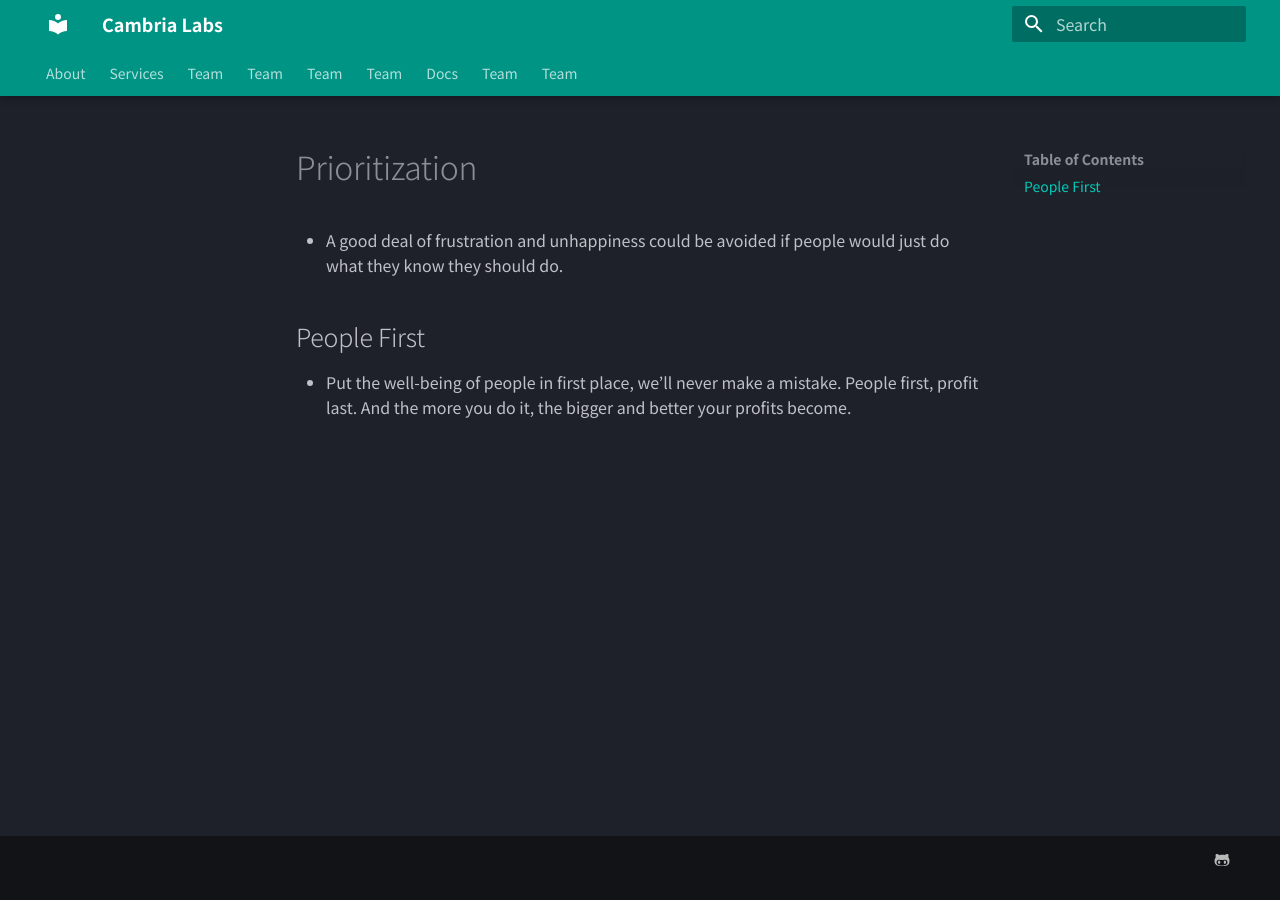
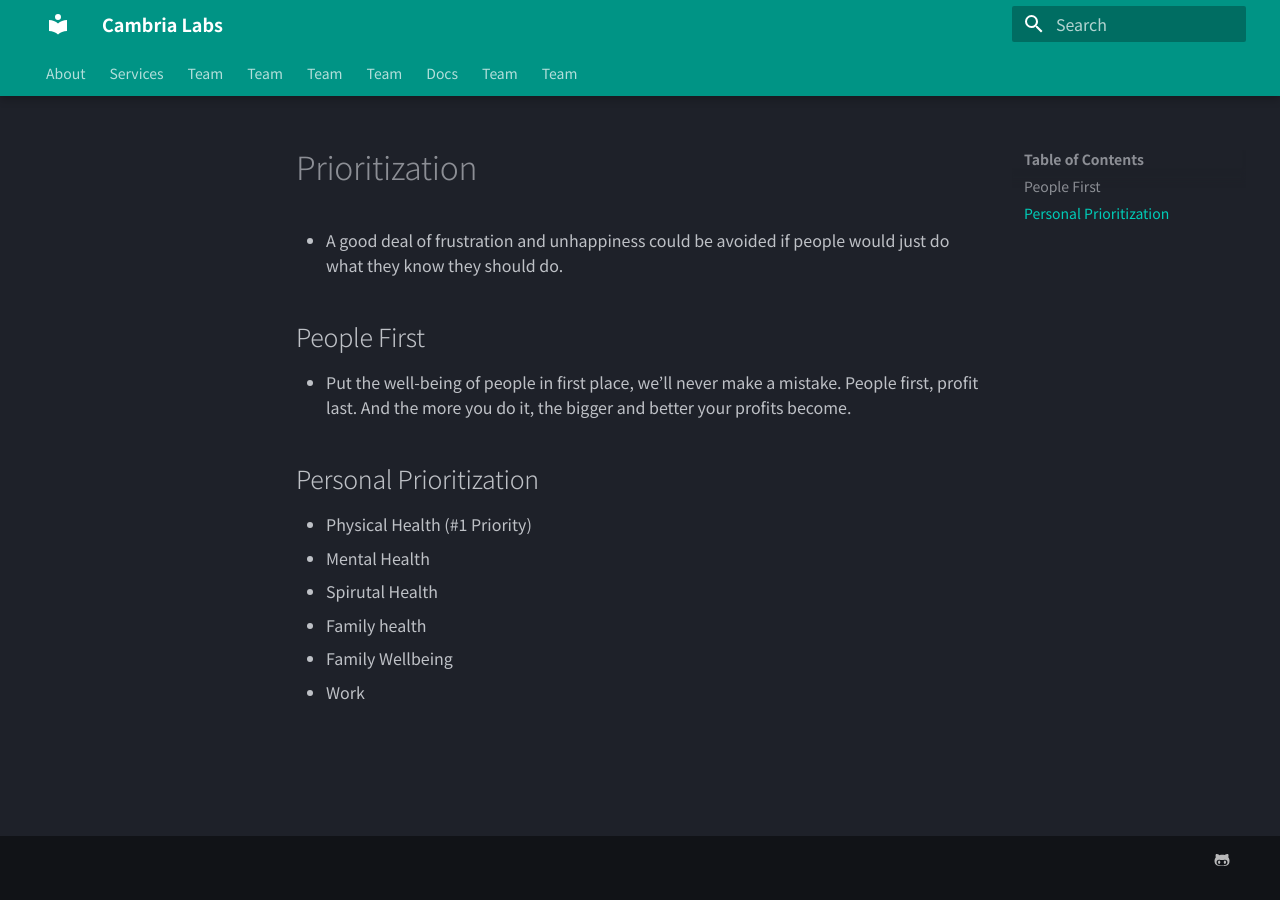
Before and after one commit to jro-cambria/site_www.cambria-labs.com, an MkDocs documentation site: the page built from docs/operations/practices/prioritization/prioritization-notes.md, in a window 1280 px wide. Built offline with MkDocs 1.6.1 and Material for MkDocs 9.7.7, drawn with Linux system fonts in a browser that asks for light colours.

```diff
--- a/docs/operations/practices/prioritization/prioritization-notes.md
+++ b/docs/operations/practices/prioritization/prioritization-notes.md
@@ -1,8 +1,18 @@
 ---
 title: "Prioritization"
 ---
+
+# Prioritization
 
 - A good deal of frustration and unhappiness could be avoided if people would just do what they know they should do.
 
 ## People First
 - Put the well-being of people in first place, we’ll never make a mistake. People first, profit last. And the more you do it, the bigger and better your profits become.
+
+## Personal Prioritization
+- Physical Health (#1 Priority)
+- Mental Health
+- Spirutal Health
+- Family health
+- Family Wellbeing
+- Work
```
Also changed, not shown: docs/Inspiration/books.md (deleted, +0 -48 lines), docs/kb/topics/goals.md (deleted, +0 -5 lines), docs/locations/atx.md (added, +13 -0 lines), docs/locations/mde.md (added, +15 -0 lines), docs/news/2023/01/08/cambria-update.md (+1 -1 lines), docs/operations/practices/decision-making/decision-notes.md (added, +14 -0 lines).
